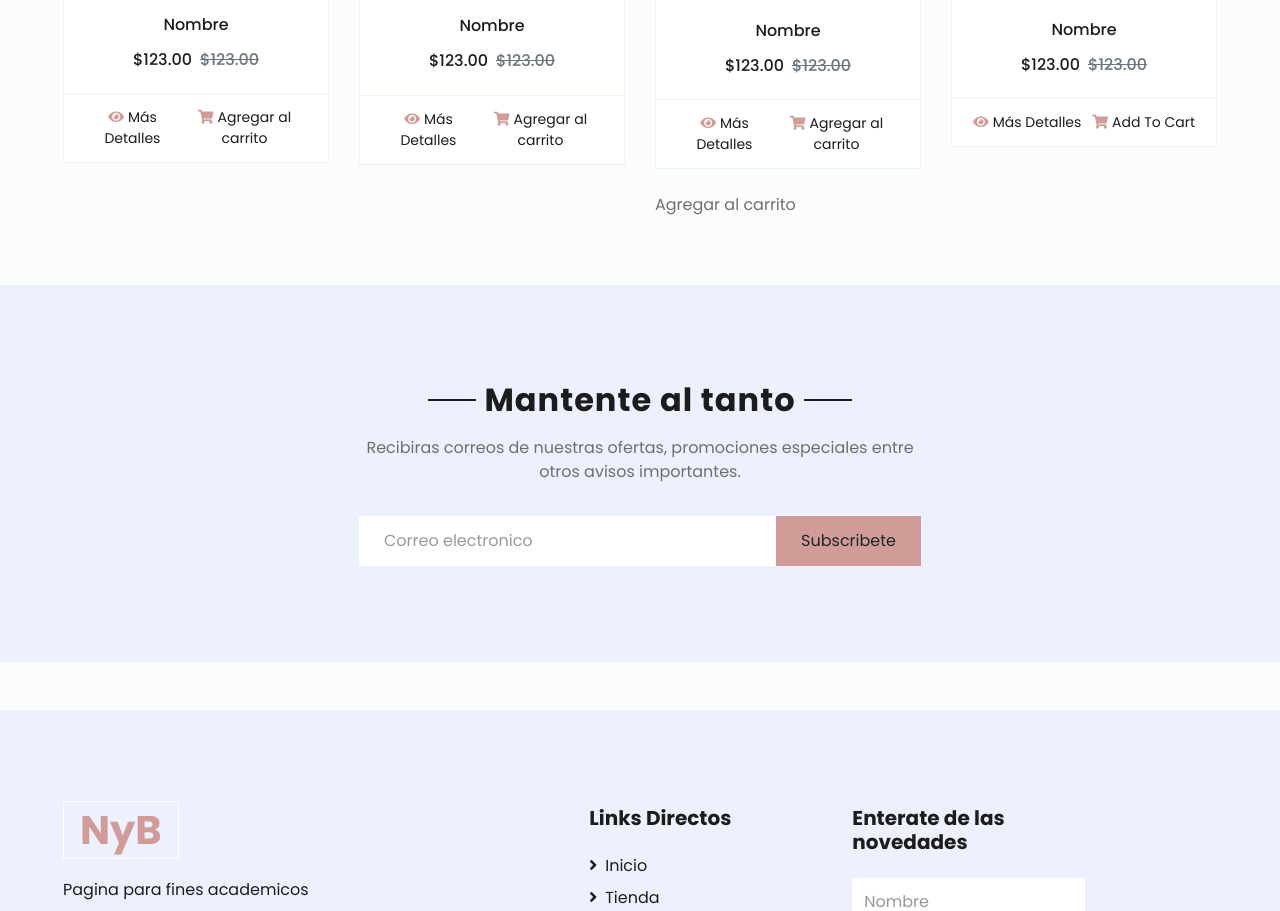
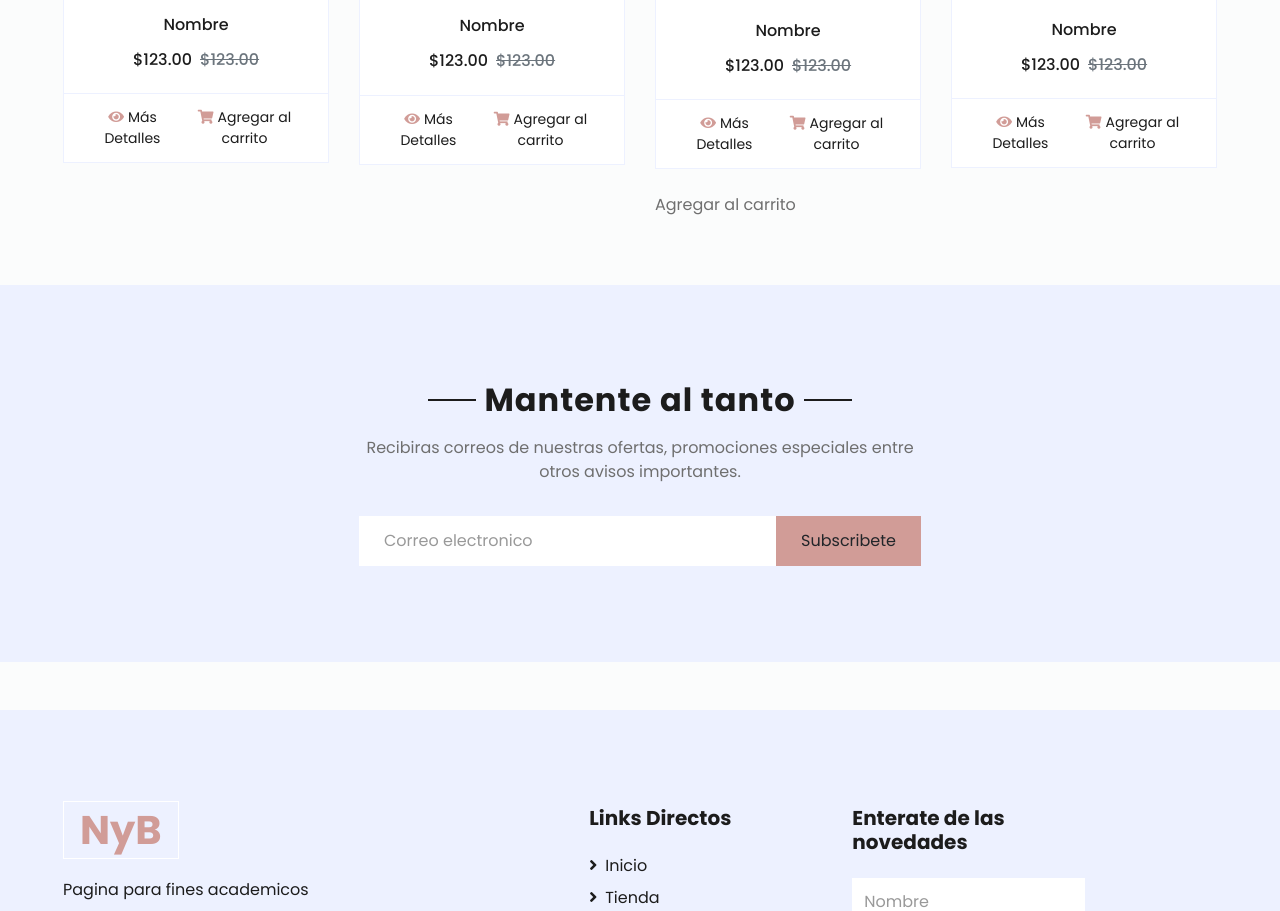
Before and after one commit to xforbesx/PaginaWebNyB, a plain HTML site: page index.html in a window 1280 px wide. Shown: the part 1998-2909 px from the top of the page. Drawn offline with nearby package versions, Linux system fonts and the light colour scheme.

Commit message:
Arreglando errores

```diff
--- a/index.html
+++ b/index.html
@@ -339,7 +339,7 @@
                     </div>
                     <div class="card-footer d-flex justify-content-between bg-light border">
                         <a href="" class="btn btn-sm text-dark p-0"><i class="fas fa-eye text-primary mr-1"></i>Más Detalles</a>
-                        <a href="" class="btn btn-sm text-dark p-0"><i class="fas fa-shopping-cart text-primary mr-1"></i>Add To Cart</a>
+                        <a href="" class="btn btn-sm text-dark p-0"><i class="fas fa-shopping-cart text-primary mr-1"></i>Agregar al carrito</a>
                     </div>
                 </div>
             </div>
```
